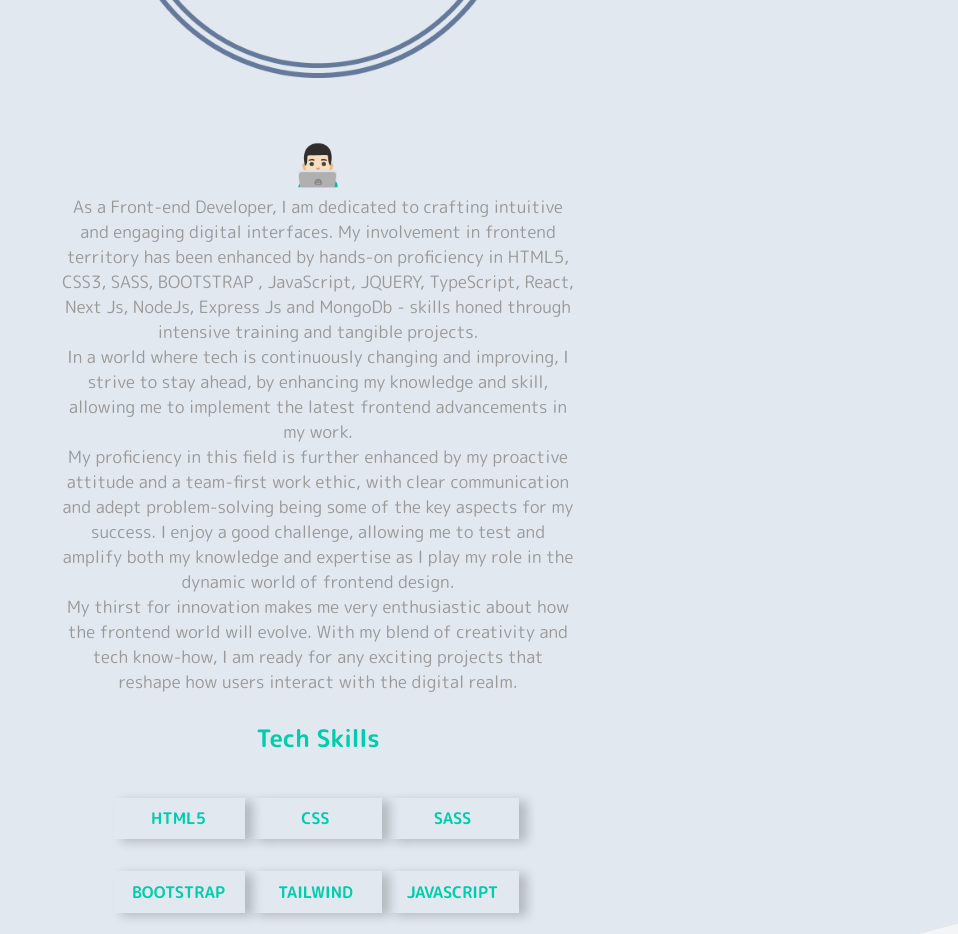
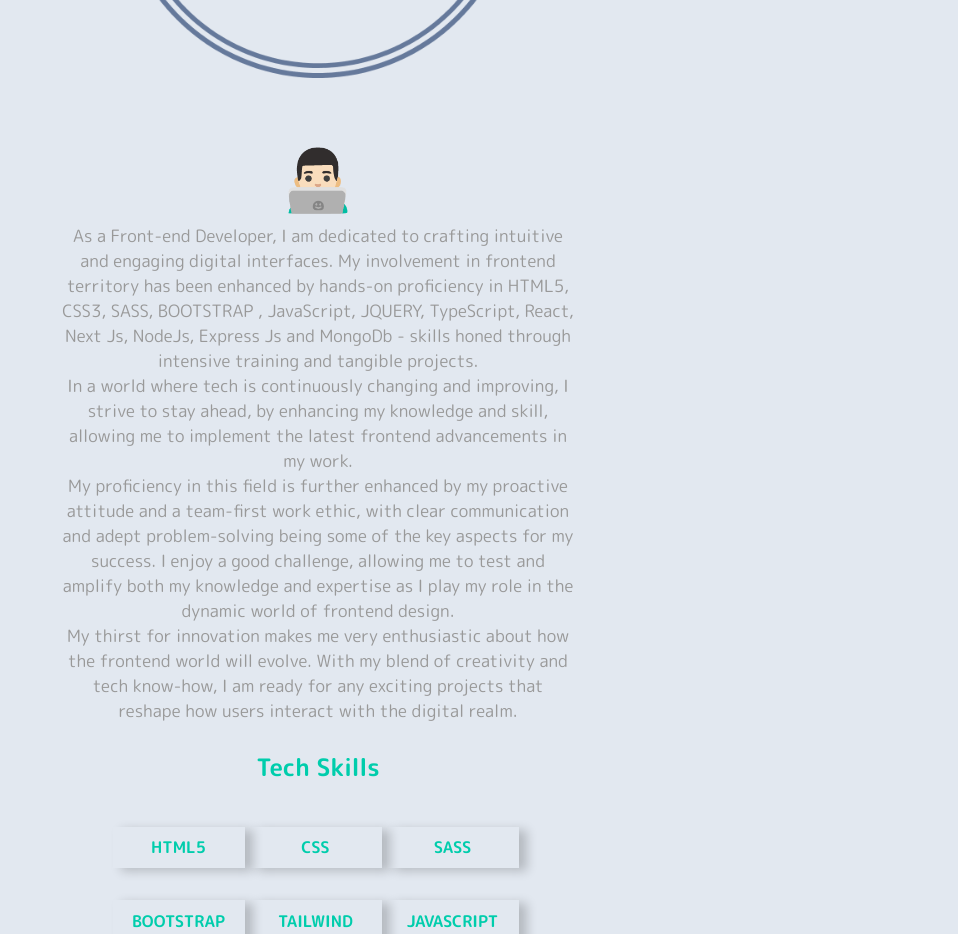
Before and after one commit to KonstantinVchkov/web-portfolio, a React (Create React App) app: page /#hero in a window 1280 px wide. Shown: the part 1260-2194 px from the top of the page, without its empty margins (322-1280 px from the left). Built offline with nearby package versions, Linux system fonts and the light colour scheme; a web font is replaced by a local one.

Commit message:
dev icon font-size changed

```diff
--- a/src/components/AboutComponent/About.tsx
+++ b/src/components/AboutComponent/About.tsx
@@ -43,7 +43,6 @@ const About = ({
             <img src="/assets/logo_transparent.png" alt="" />
           </div>
           <div className="col-md-6 col-sm-12">
-
             <div className="about-wrapper__info load-hidden">
               <span className="icon">👨🏻‍💻</span>
               <p className="about-wrapper__info-text">{firstParagraph}</p>
--- a/src/styles/about.css
+++ b/src/styles/about.css
@@ -21,7 +21,7 @@
   margin-right: 5px;
 }
 .icon{
-  font-size: 40px;
+  font-size: 60px;
 }
 .dark-skill {
   box-shadow: 8px 3px 10px 0px rgba(240, 240, 240, 0.2);
```
